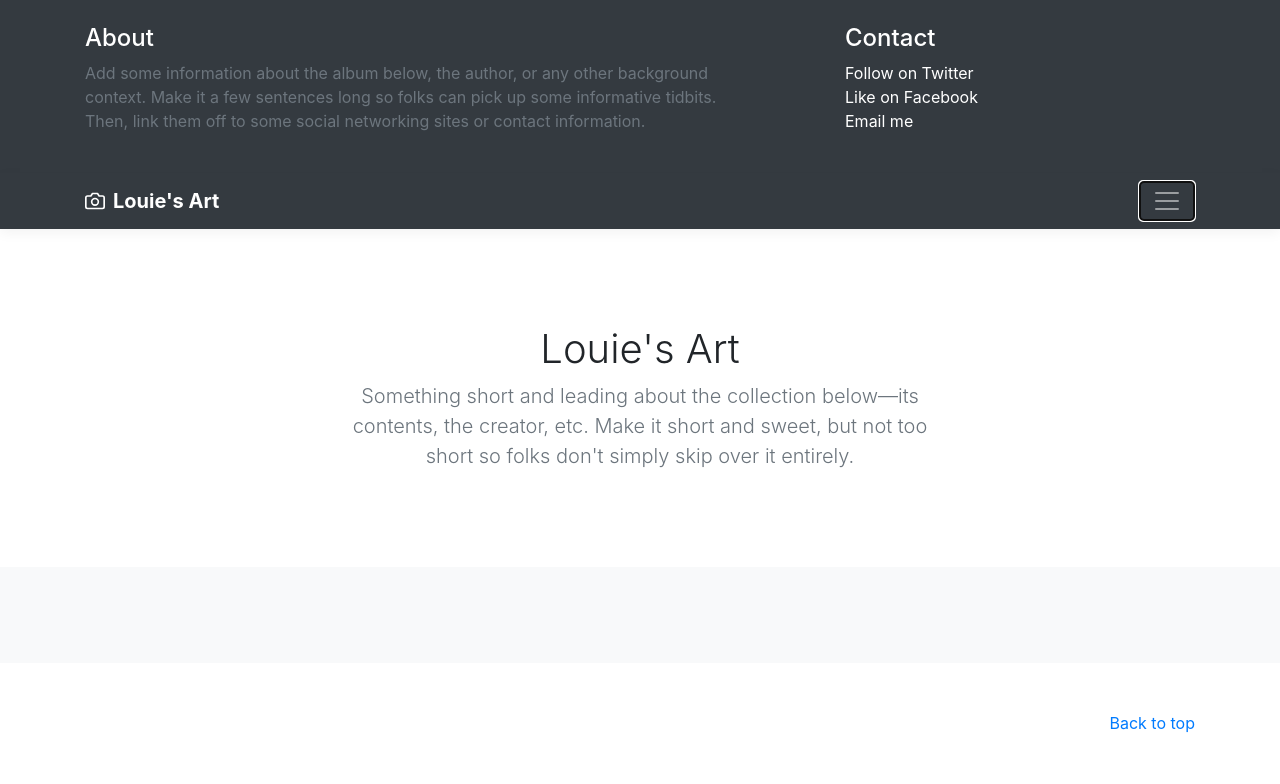
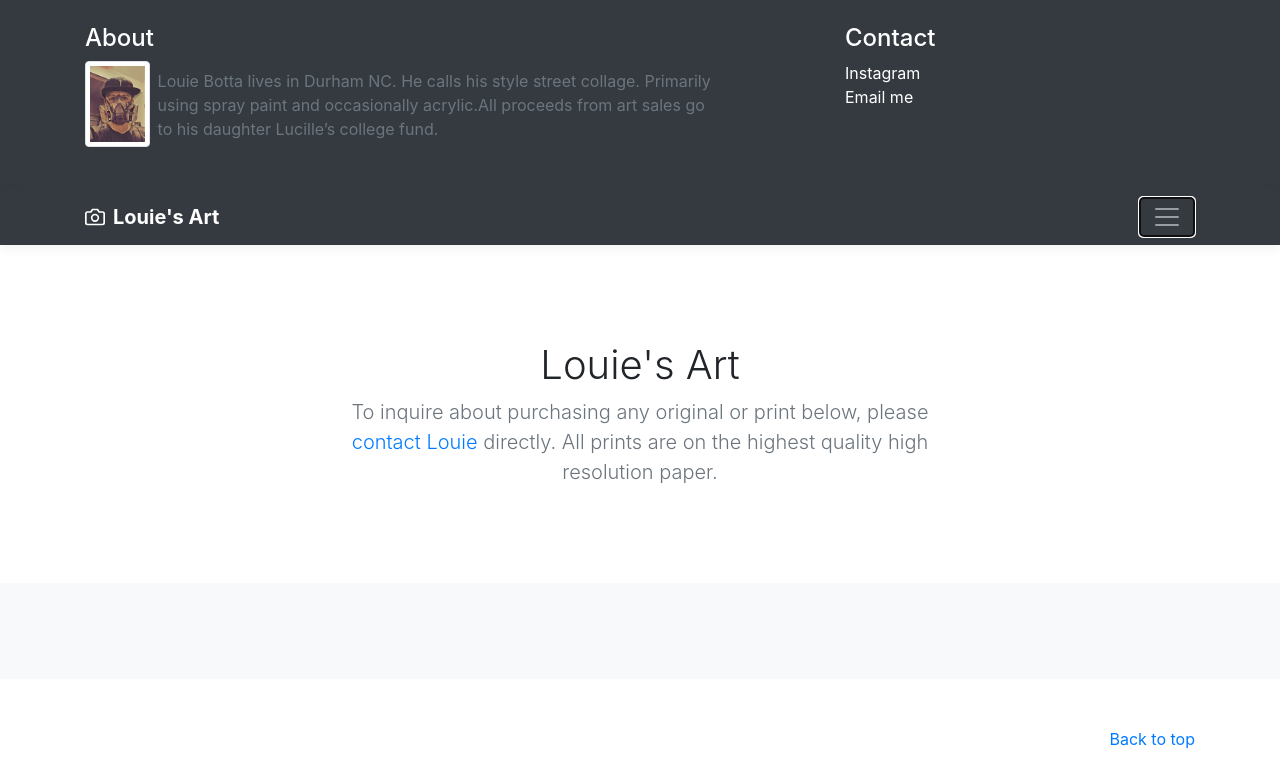
Before and after one commit to pjquirk/pjquirk.github.io, a website: page index.template.html in a window 1280 px wide. Both pictures are taken after a click on the button "Toggle navigation". Drawn offline with nearby package versions, Linux system fonts and the light colour scheme.

Commit message:
Louie info

```diff
--- a/index.template.html
+++ b/index.template.html
@@ -21,17 +21,19 @@
     <header>
       <div class="collapse bg-dark" id="navbarHeader">
         <div class="container">
-          <div class="row">
+          <div class="row justify-content-md-left">
             <div class="col-sm-8 col-md-7 py-4">
               <h4 class="text-white">About</h4>
-              <p class="text-muted">Add some information about the album below, the author, or any other background context. Make it a few sentences long so folks can pick up some informative tidbits. Then, link them off to some social networking sites or contact information.</p>
+              <div class="d-flex flex-row">
+                <a href="assets/img/louie.jpeg"><img class="mr-2 img-thumbnail img-fluid" src="assets/img/louie_thumb.jpeg" /></a>
+                <p class="p-2 text-muted">Louie Botta lives in Durham NC. He calls his style street collage. Primarily using spray paint and occasionally acrylic.All proceeds from art sales go to his daughter Lucille’s college fund.</p>
+              </div>
             </div>
-            <div class="col-sm-4 offset-md-1 py-4">
+            <div class="col-sm-4 offset-md-1 py-4 justify-content-end">
               <h4 class="text-white">Contact</h4>
               <ul class="list-unstyled">
-                <li><a href="#" class="text-white">Follow on Twitter</a></li>
-                <li><a href="#" class="text-white">Like on Facebook</a></li>
-                <li><a href="#" class="text-white">Email me</a></li>
+                <li><a href="#" class="text-white">Instagram</a></li>
+                <li><a href="mailto:louie@botta.com" class="text-white">Email me</a></li>
               </ul>
             </div>
           </div>
@@ -55,7 +57,7 @@
       <section class="jumbotron text-center">
         <div class="container">
           <h1 class="jumbotron-heading">Louie's Art</h1>
-          <p class="lead text-muted">Something short and leading about the collection below—its contents, the creator, etc. Make it short and sweet, but not too short so folks don't simply skip over it entirely.</p>
+          <p class="lead text-muted">To inquire about purchasing any original or print below, please <a href="mailto:louie@botta.com">contact Louie</a> directly. All prints are on the highest quality high resolution paper.</p>
         </div>
       </section>
 
```
Also changed, not shown: index.html (+8 -6 lines), assets/img/louie_thumb.jpeg (added).
